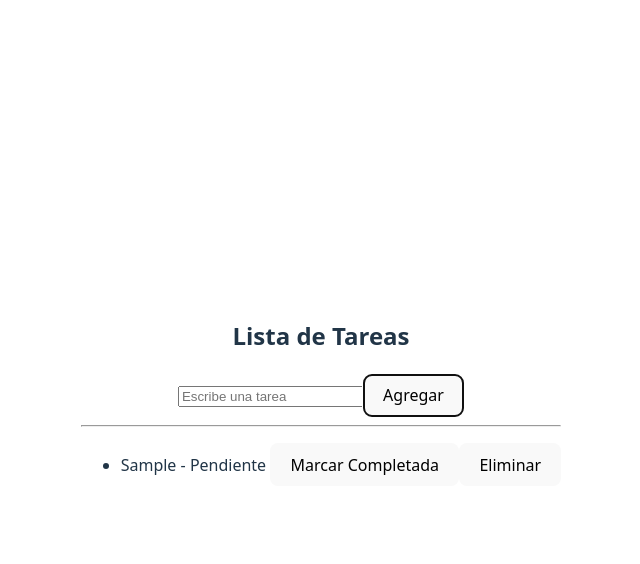
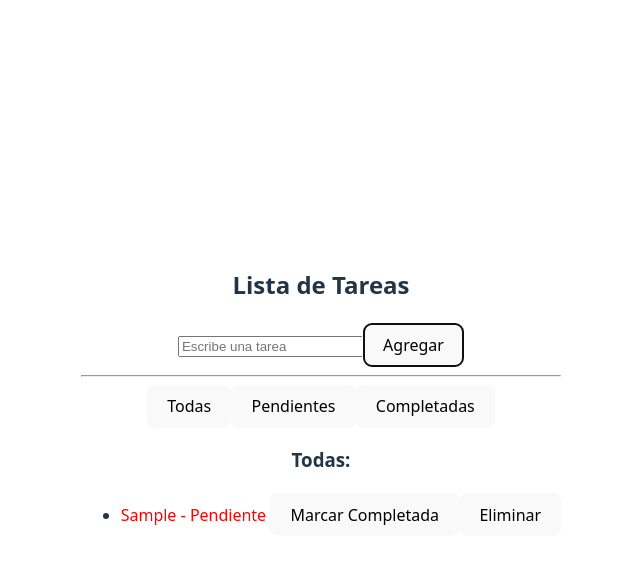
Before and after one commit to CrisKroos25/web-programming, a React (Vite) app: page / in a window 1280 px wide. Both pictures are taken after typing "Sample" into the empty fields and a click on the button "Agregar". Shown: the top 564 px of the page, without its empty margins (319-959 px from the left). Built offline with nearby package versions, Linux system fonts and the light colour scheme.

Commit message:
fixed(proyect): Definning the final structure of the component and adding the task filtering in the 3 categories.

```diff
--- a/src/components/App.jsx
+++ b/src/components/App.jsx
@@ -7,12 +7,12 @@ function App() {
     return datosGuardados ? JSON.parse(datosGuardados) : [];
   });
 
-  // Sincronizar con localStorage cada vez que cambie "tareas"
+  const [filtro, setFiltro] = useState("Todas"); // Nueva variable de estado
+
   useEffect(() => {
     localStorage.setItem("tareas", JSON.stringify(tareas));
   }, [tareas]);
 
-  // Manejar creación de tarea
   const handleSubmit = (e) => {
     e.preventDefault();
 
@@ -22,30 +22,35 @@ function App() {
     }
 
     const nuevaTarea = {
-      id: Date.now(), // ID único
+      id: Date.now(),
       nombre: tarea,
-      estado: "Pendiente"
+      estado: "Pendiente",
     };
 
     setTareas([...tareas, nuevaTarea]);
-    setTarea(""); // limpiar input
+    setTarea("");
   };
 
-  // Cambiar estado de tarea (Pendiente <-> Completado)
   const toggleEstado = (id) => {
     const nuevasTareas = tareas.map((t) =>
       t.id === id
-        ? { ...t, estado: t.estado === "Pendiente" ? "Completado" : "Pendiente" }
+        ? { ...t, estado: t.estado === "Pendiente" ? "Completada" : "Pendiente" }
         : t
     );
     setTareas(nuevasTareas);
   };
 
-  // Eliminar tarea
   const eliminarTarea = (id) => {
     const nuevasTareas = tareas.filter((t) => t.id !== id);
     setTareas(nuevasTareas);
   };
+
+  // 🔎 Filtrado según categoría seleccionada
+  const tareasFiltradas = tareas.filter((t) => {
+    if (filtro === "Pendientes") return t.estado === "Pendiente";
+    if (filtro === "Completadas") return t.estado === "Completada";
+    return true; // Todas
+  });
 
   return (
     <div style={{ padding: "20px" }}>
@@ -63,17 +68,25 @@ function App() {
 
       <hr />
 
+      {/* Botones de filtrado */}
+      <div>
+        <button onClick={() => setFiltro("Todas")}>Todas</button>
+        <button onClick={() => setFiltro("Pendientes")}>Pendientes</button>
+        <button onClick={() => setFiltro("Completadas")}>Completadas</button>
+      </div>
+
+      <h3>{filtro}:</h3>
       <ul>
-        {tareas.map((t) => (
+        {tareasFiltradas.map((t) => (
           <li key={t.id}>
             <span
               style={{
-                textDecoration: t.estado === "Completado" ? "line-through" : "none"
+                textDecoration: t.estado === "Completada" ? "line-through" : "none",
+                color: t.estado === "Completada" ? "green" : "red",
               }}
             >
               {t.nombre} - {t.estado}
-            </span>
-            {" "}
+            </span>{" "}
             <button onClick={() => toggleEstado(t.id)}>
               {t.estado === "Pendiente" ? "Marcar Completada" : "Marcar Pendiente"}
             </button>
```
